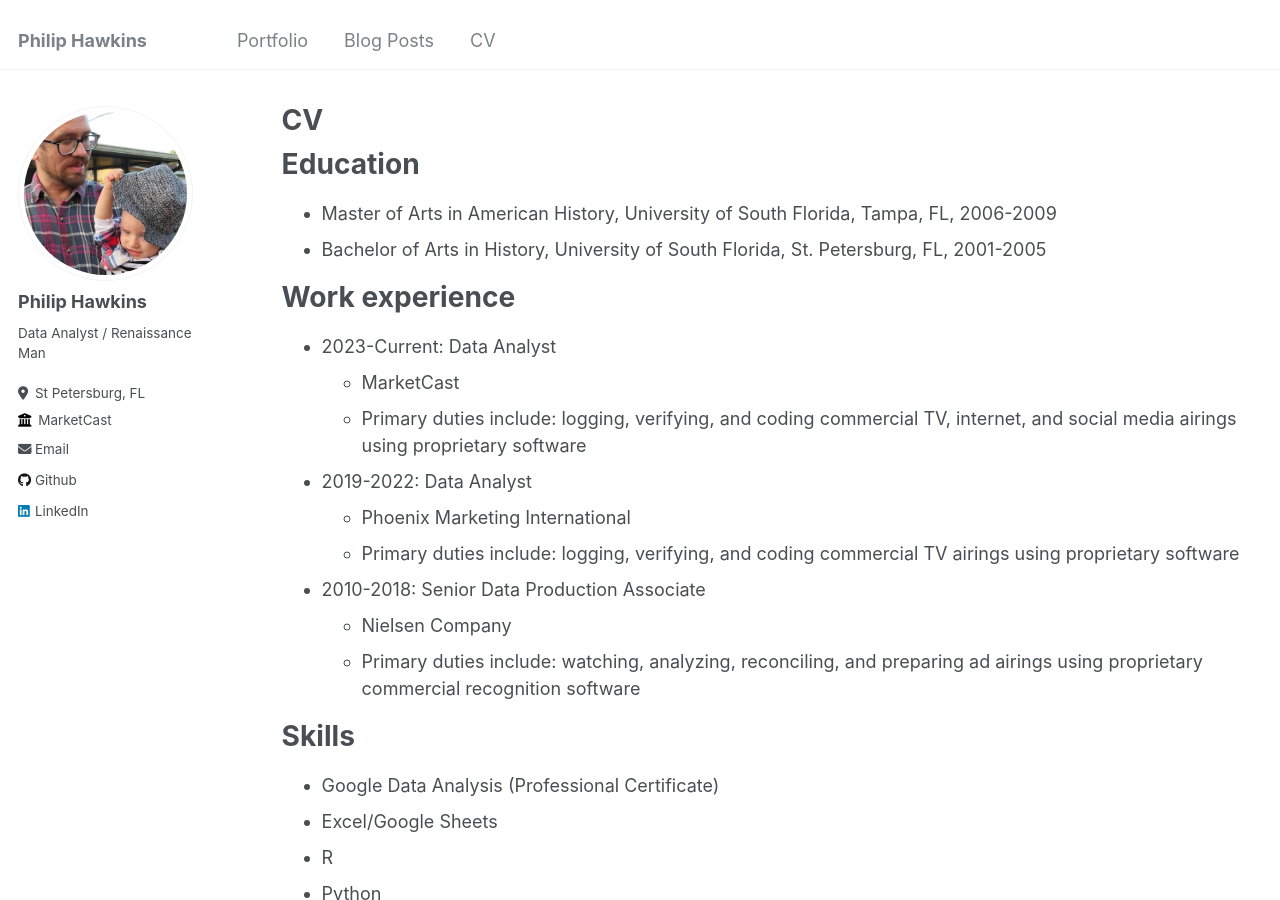
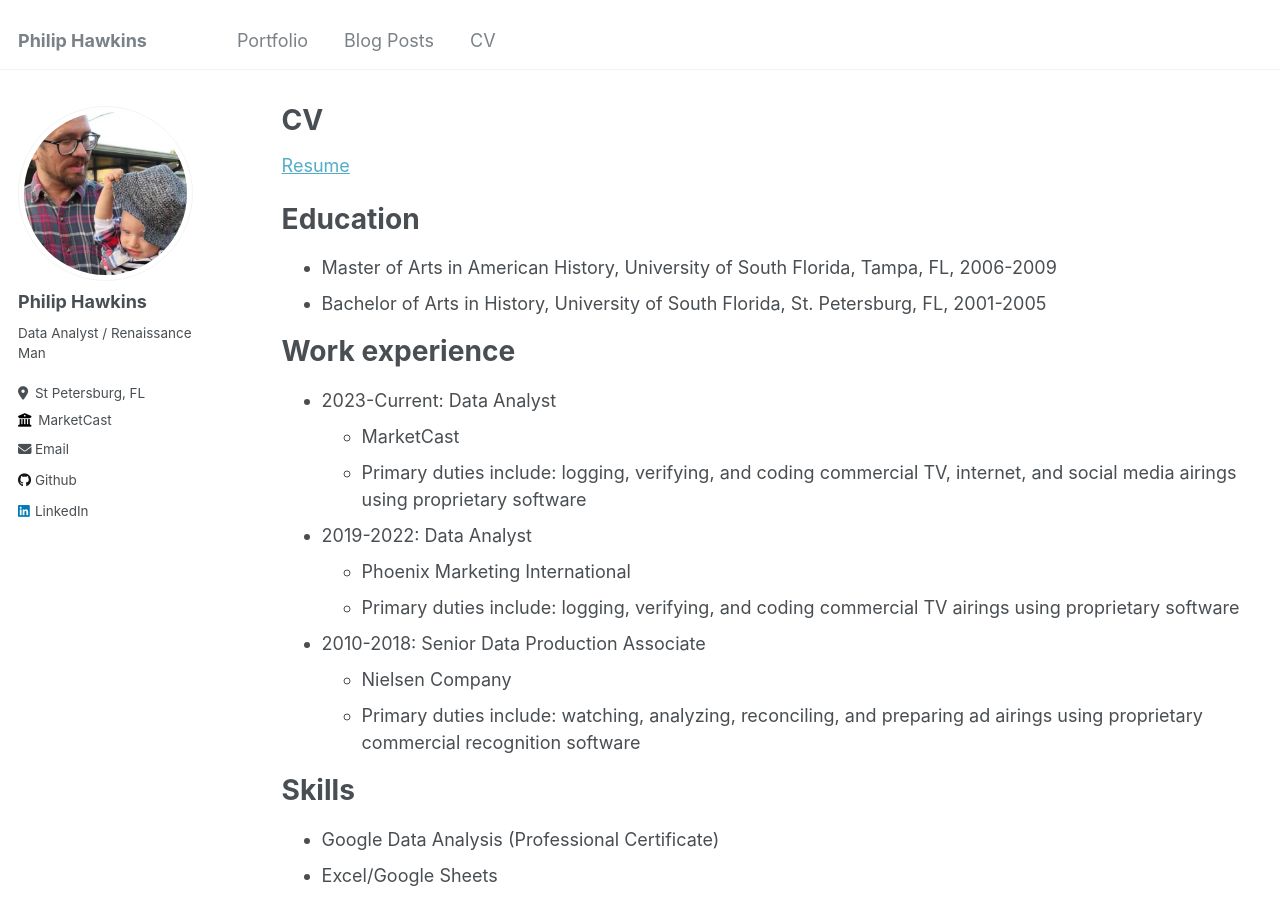
Before and after one commit to philip-hawkins-git/philip-hawkins-git.github.io, a Jekyll site: the page built from _pages/cv.md, in a window 1280 px wide and 900 px high. Built offline with Jekyll 4.4.1, drawn with Linux system fonts in a browser that asks for light colours.

Commit message:
Update cv.md

```diff
--- a/_pages/cv.md
+++ b/_pages/cv.md
@@ -8,6 +8,8 @@ redirect_from:
 ---
 
 {% include base_path %}
+
+[Resume](https://github.com/philip-hawkins-git/philip-hawkins-git.github.io/blob/master/files/Philip%20Hawkins%20-%20Resume%20(2).docx)
 
 Education
 ======
```
